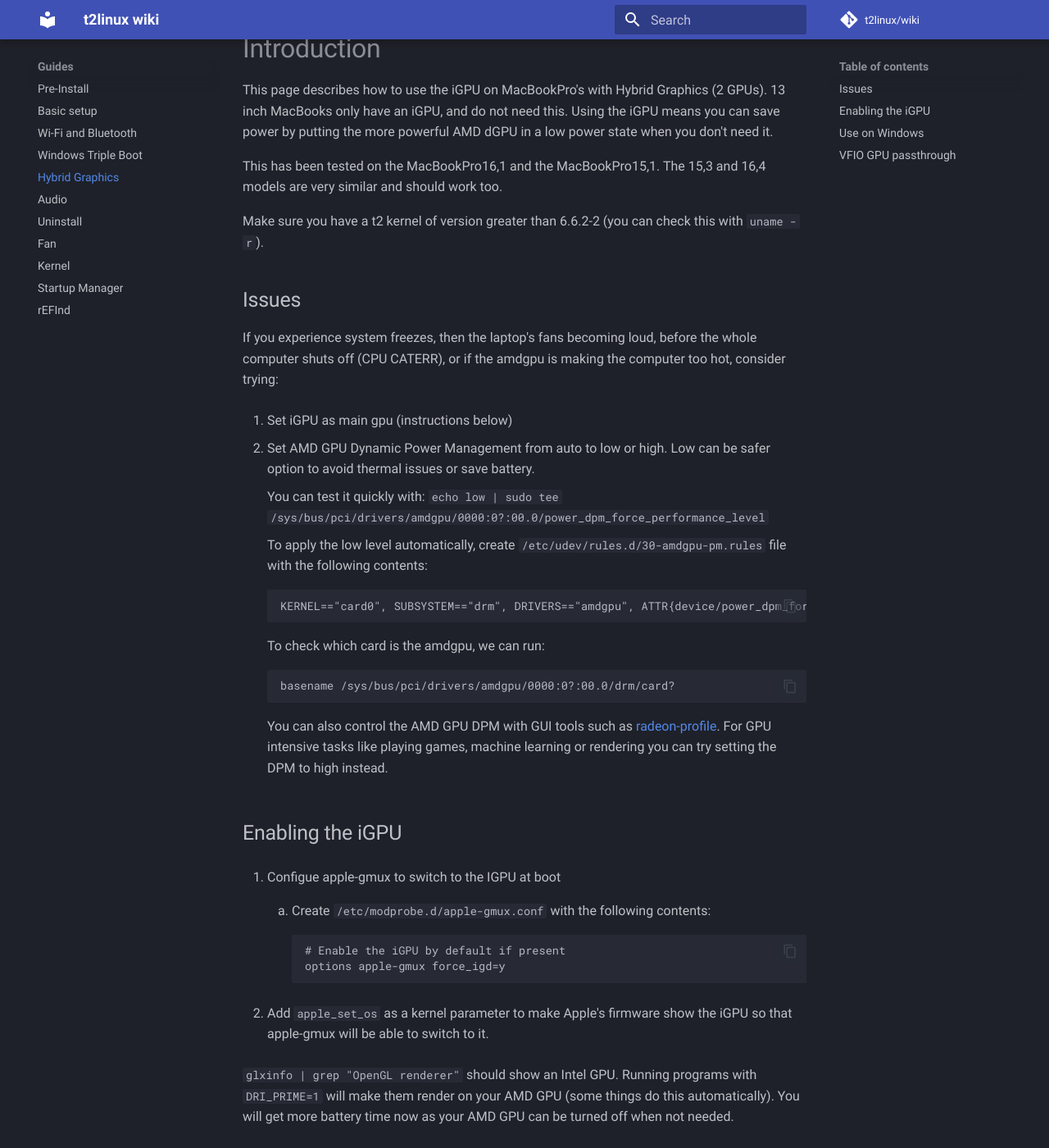
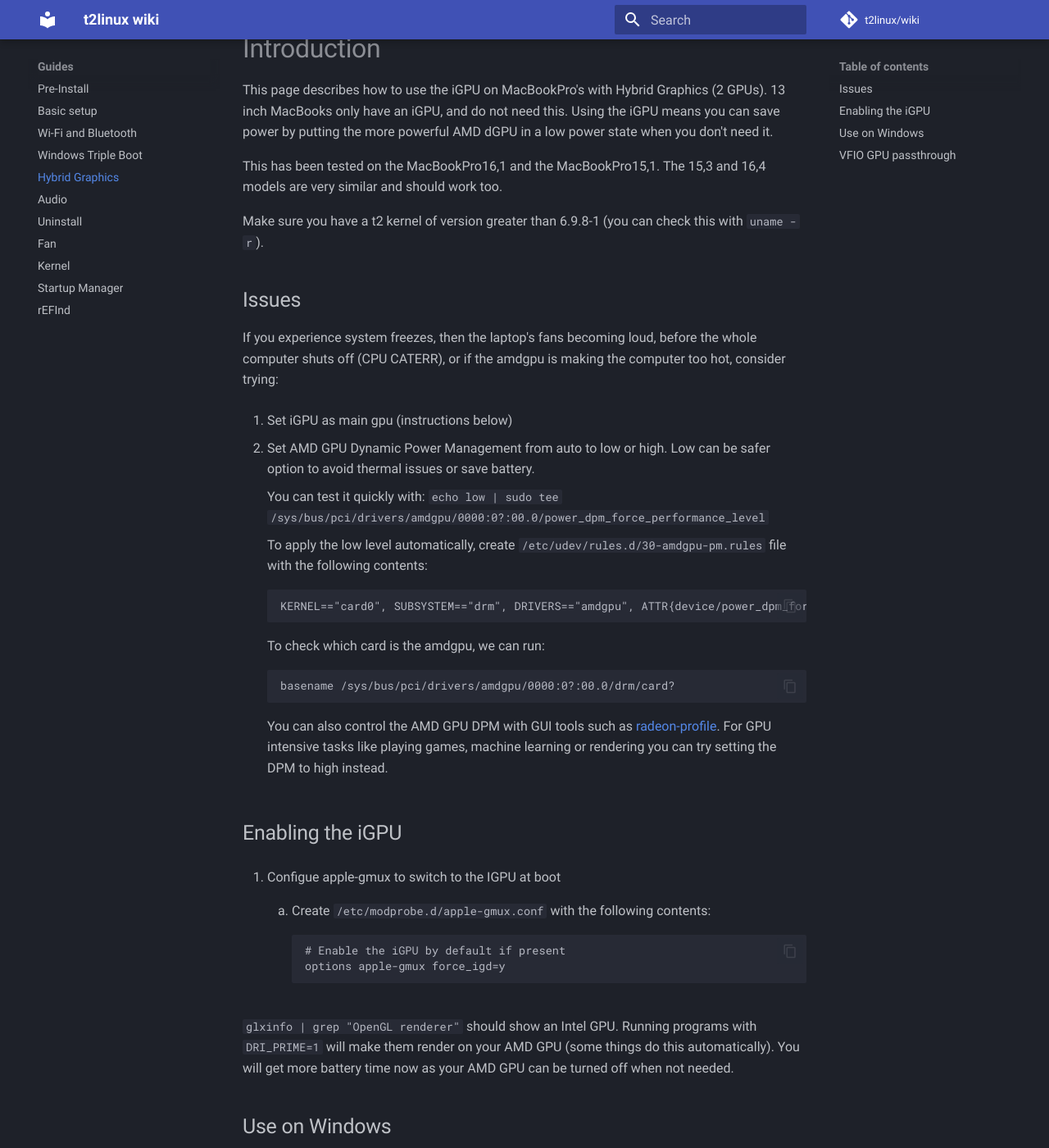
Before and after one commit to t2linux/wiki, an MkDocs documentation site: the page built from docs/guides/hybrid-graphics.md, in a window 1280 px wide and 1400 px high, scrolled down 193 px. Shown: the whole window at 82% size. Built offline with MkDocs 1.6.1 and Material for MkDocs 9.7.7, drawn with Linux system fonts in a browser that asks for light colours; comment, search, counter and statistics services are not loaded.

Commit message:
iGPU: remove apple-set-os

````diff
--- a/docs/guides/hybrid-graphics.md
+++ b/docs/guides/hybrid-graphics.md
@@ -4,7 +4,7 @@ This page describes how to use the iGPU on MacBookPro's with Hybrid Graphics (2
 
 This has been tested on the MacBookPro16,1 and the MacBookPro15,1. The 15,3 and 16,4 models are very similar and should work too.
 
-Make sure you have a t2 kernel of version greater than 6.6.2-2 (you can check this with `uname -r`).
+Make sure you have a t2 kernel of version greater than 6.9.8-1 (you can check this with `uname -r`).
 
 ## Issues
 
@@ -41,8 +41,6 @@ If you experience system freezes, then the laptop's fans becoming loud, before t
         options apple-gmux force_igd=y
         ```
 
-2.  Add `apple_set_os` as a kernel parameter to make Apple's firmware show the iGPU so that apple-gmux will be able to switch to it.
-
 `glxinfo | grep "OpenGL renderer"` should show an Intel GPU. Running programs with `DRI_PRIME=1` will make them render on your AMD GPU (some things do this automatically). You will get more battery time now as your AMD GPU can be turned off when not needed.
 
 ## Use on Windows
````
